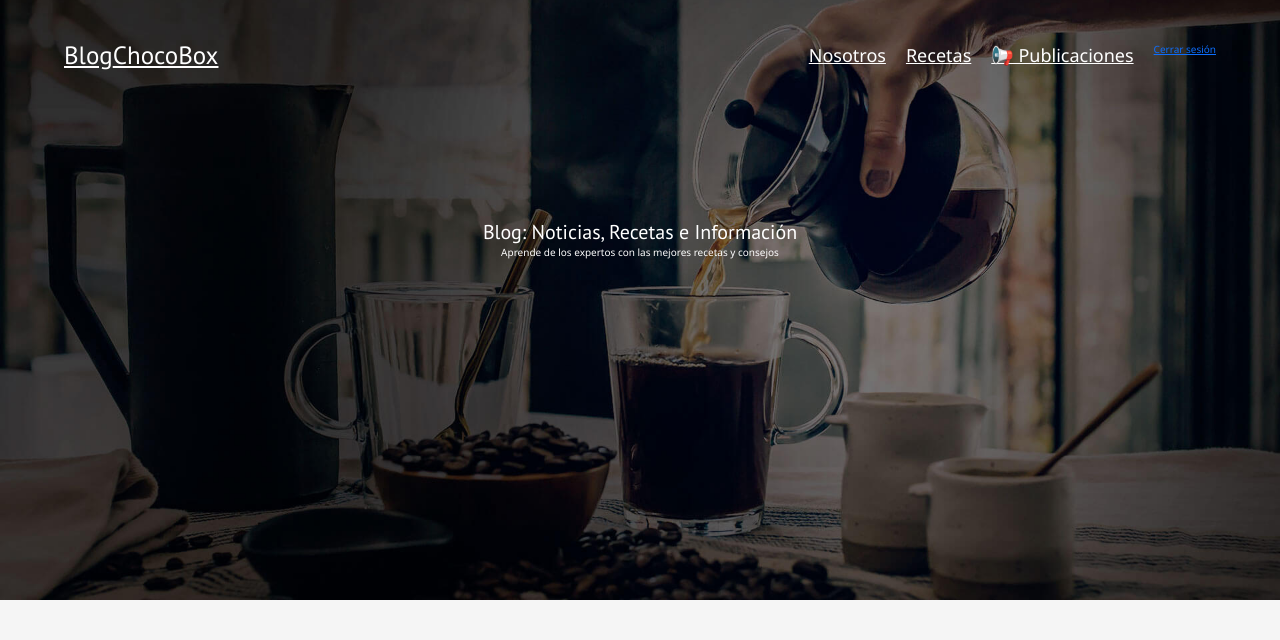
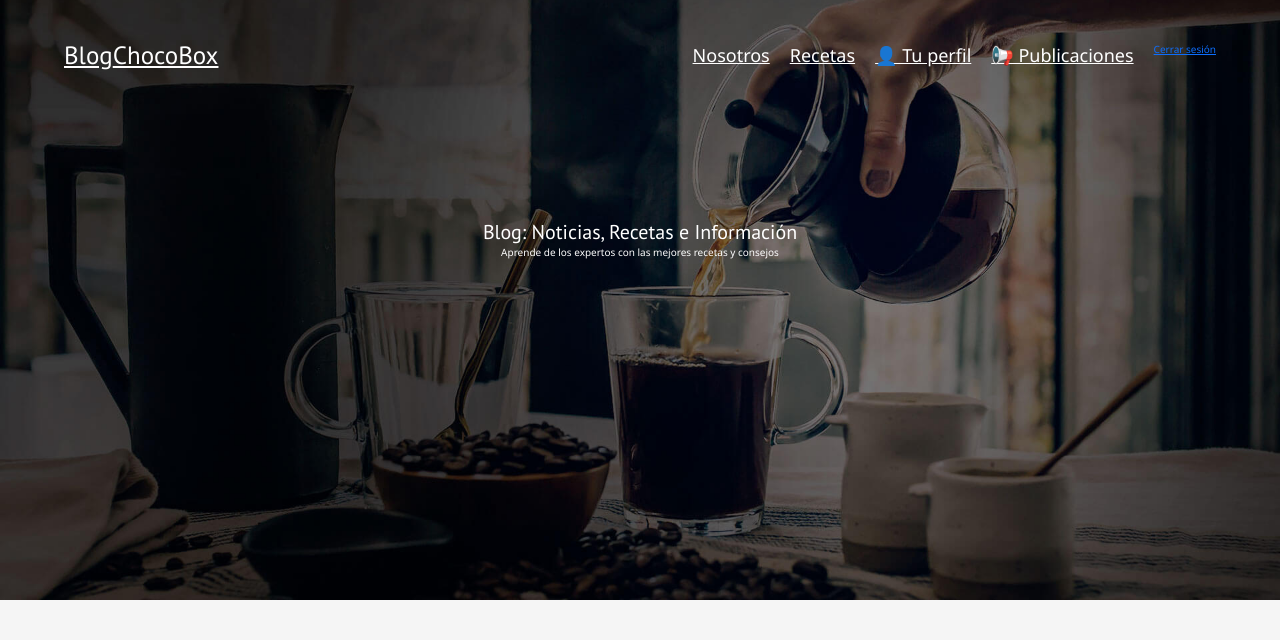
Before and after one commit to JulianDM23/proyecto-chocobox, a PHP site: page /views/usuario.php in a window 1280 px wide; the page is wider, and only the part inside the window is pictured. Shown: the top 640 px of that part. Run offline with PHP 8.4, Linux system fonts and the light colour scheme.

Commit message:
🚀 Agregado botón 'Tu perfil' y conexión con home.php

```diff
--- a/views/usuario.php
+++ b/views/usuario.php
@@ -238,6 +238,8 @@
           <nav class="navegacion">
             <a href="nosotros.php" class="navegacion__enlace">Nosotros</a>
             <a href="Recetas.php" class="navegacion__enlace">Recetas</a>
+<a href="../index.php?action=Home_usuario" class="navegacion__enlace">👤 Tu perfil</a>
+
                 <a href="../index.php?action=publicaciones" class="navegacion__enlace">📢 Publicaciones</a> <!-- ✅ Nuevo enlace -->
             <a href="../index.php?action=cerrarSesion">Cerrar sesión</a>
           </nav>
```
Also changed, not shown: img/1748388294_28f24bb45f5dac798445dbbce991b794.avif (added), img/1748388480_IN_wFkZHk_1256x620__2.jpg (added), img/1748388582_Captura de pantalla 2025-05-26 201300.png (added), img/1748389044_Captura de pantalla 2025-05-26 200303.png (added), img/1748389081_Captura de pantalla 2025-05-26 193535.png (added), img/1748389113_Captura de pantalla 2025-05-26 193235.png (added), img/1748389155_WhatsApp Image 2025-05-26 at 7.07.19 PM.jpeg (added), img/1748389203_Captura de pantalla 2025-05-26 190418.png (added).
